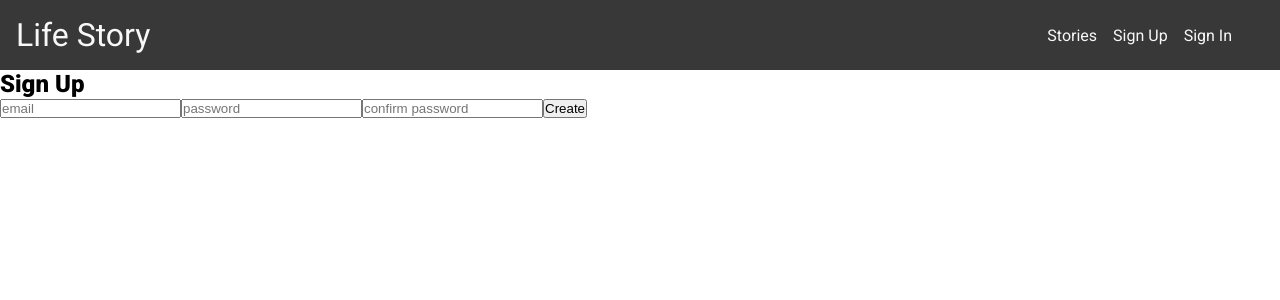
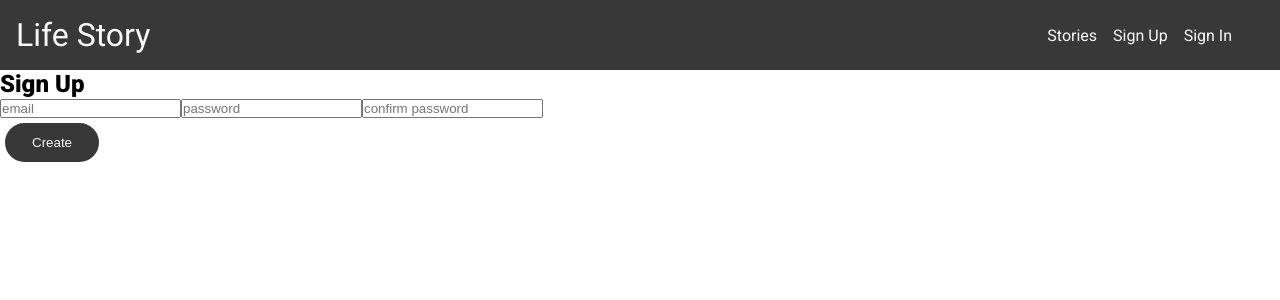
Before and after one commit to trevorkirpaul/Blog-Frontend-ReactDOM, a React (Create React App) app: page /sign-up in a window 1280 px wide. Shown: the top 300 px of the page. Built offline with nearby package versions, Linux system fonts and the light colour scheme; a web font is replaced by a local one; what utils would draw is missing.

Commit message:
added reusable button to SignUp view

```diff
--- a/src/components/views/SignUp/index.js
+++ b/src/components/views/SignUp/index.js
@@ -1,4 +1,5 @@
 import React, { Component } from 'react';
+import Button from 'components/shared/Button';
 
 class SignUp extends Component {
   constructor(props) {
@@ -59,7 +60,9 @@ class SignUp extends Component {
           onChange={this.handleOnChange}
           placeholder="confirm password"
         />
-        <button onClick={this.handleCreateUser}>Create</button>
+        <div>
+          <Button label="Create" onClick={this.handleCreateUser} />
+        </div>
       </div>
     );
   }
```
